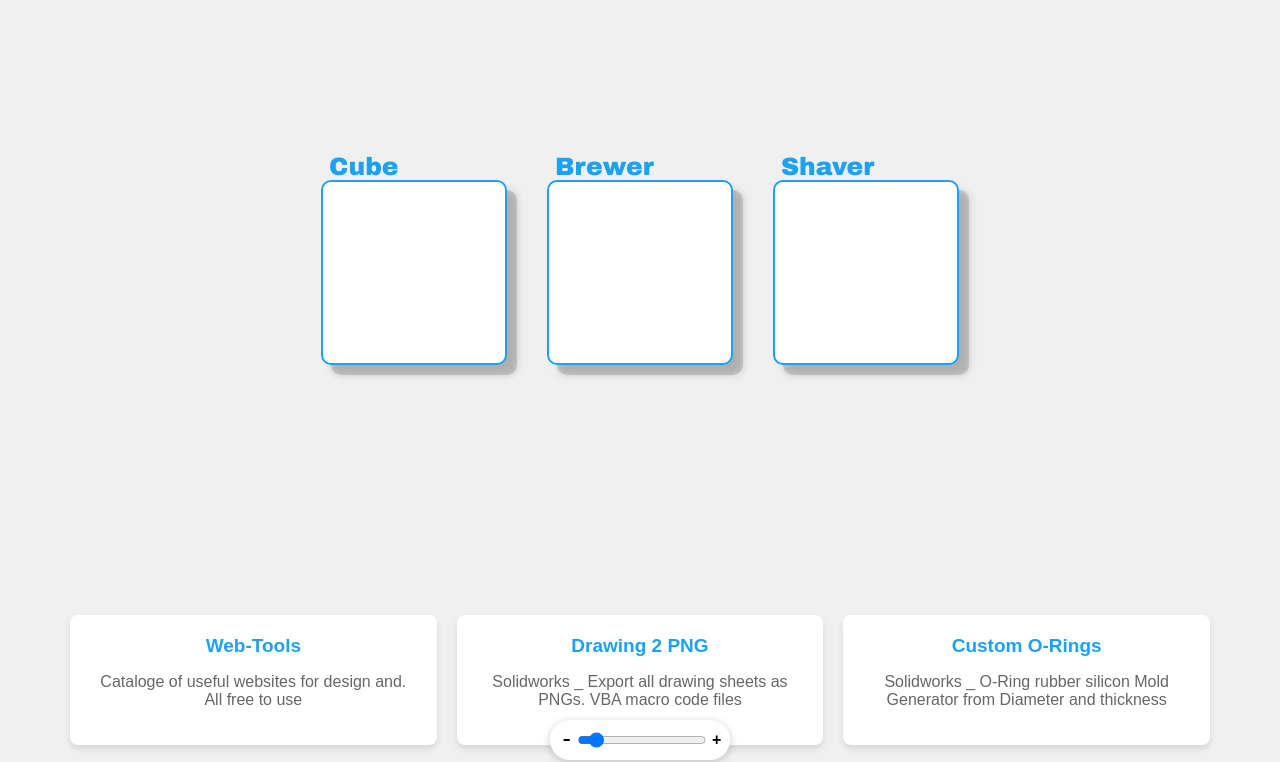
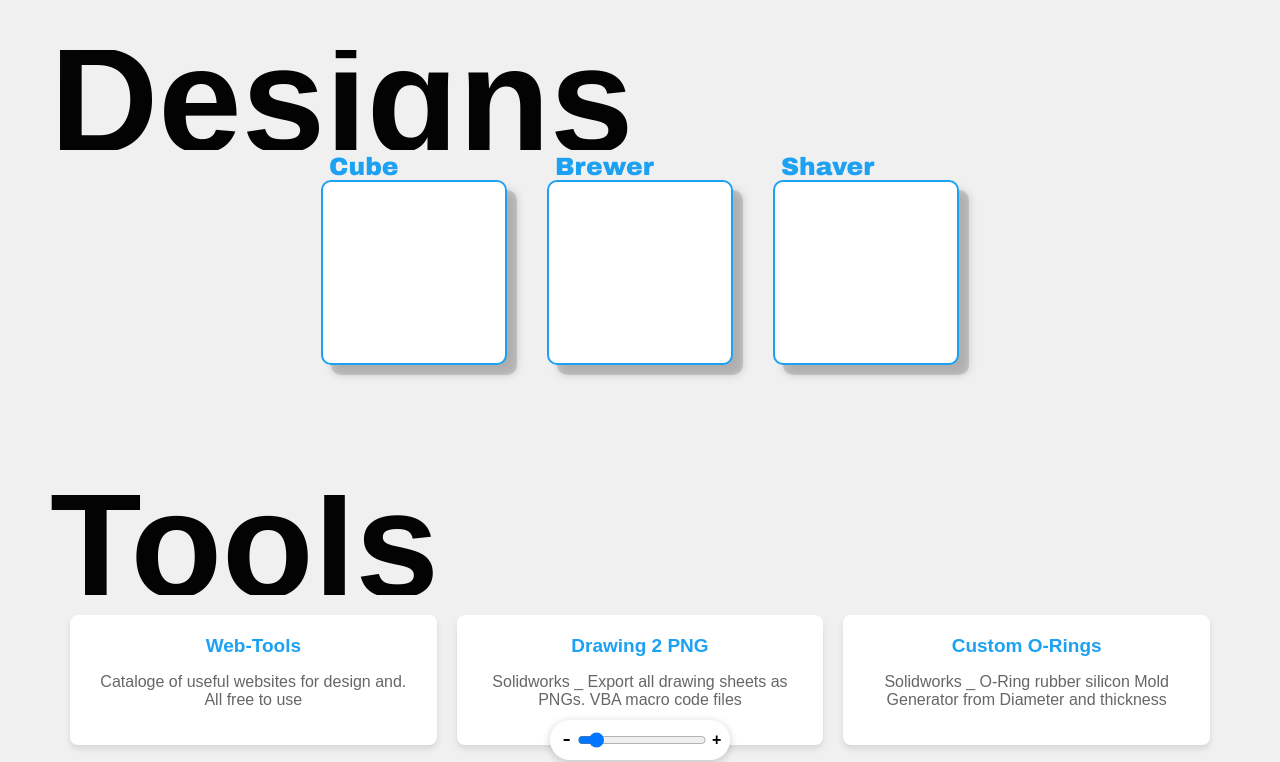
Before and after one commit to 8ephen/web8, a plain HTML site: page index.html in a window 1280 px wide. Shown: the top 762 px of the page. Drawn offline with Linux system fonts and the light colour scheme; some packages are replaced by stand-ins of ours; the site is published under a folder, as on GitHub Pages, so addresses that start at the root find nothing; a script that the page names is missing.

Commit message:
Update ButtonModelStyles.css

```diff
--- a/ButtonModelStyles.css
+++ b/ButtonModelStyles.css
@@ -7,7 +7,7 @@ html {
 }
 
 .clip-text {
-  background: url(/Site_Photos/Site_Photos_ProjectTextBackground1.webp);
+  background: url(./Site_Photos/Site_Photos_ProjectTextBackground1.webp);
   background-size: cover;
   background-attachment: fixed;
   position: sticky;
```
